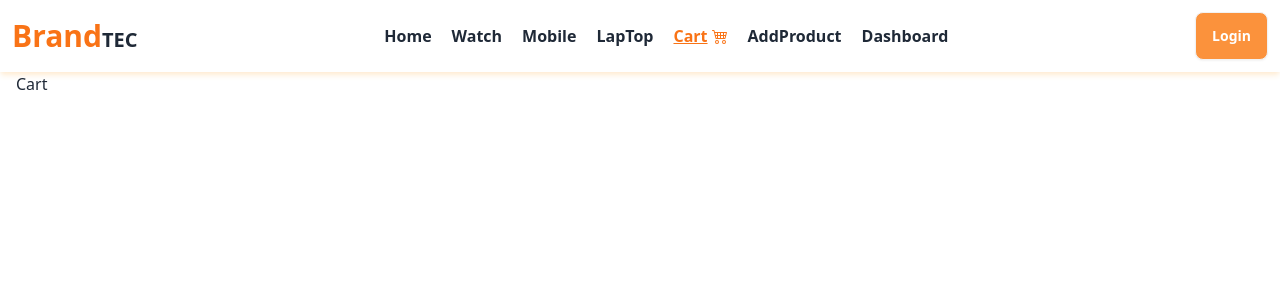
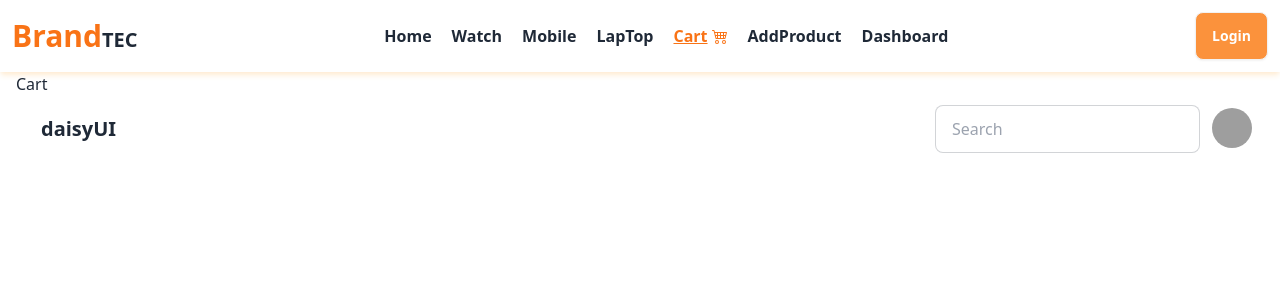
Before and after one commit to Masudur400/Brand-tec-client, a React (Vite) app: page /cart in a window 1280 px wide. Shown: the top 300 px of the page. Built offline with nearby package versions, Linux system fonts and the light colour scheme; no server answers; grey boxes are pictures that could not be loaded.

Commit message:
profile button add

```diff
--- a/src/components/Cart/Cart.jsx
+++ b/src/components/Cart/Cart.jsx
@@ -3,6 +3,41 @@ const Cart = () => {
     return (
         <div>
             Cart
+
+
+            <div className="navbar bg-base-100">
+                <div className="flex-1">
+                    <a className="btn btn-ghost text-xl">daisyUI</a>
+                </div>
+                <div className="flex-none gap-2">
+                    <div className="form-control">
+                        <input type="text" placeholder="Search" className="input input-bordered w-24 md:w-auto" />
+                    </div>
+                    <div className="dropdown dropdown-end">
+                        <div tabIndex={0} role="button" className="btn btn-ghost btn-circle avatar">
+                            <div className="w-10 rounded-full">
+                                <img
+                                    alt="Tailwind CSS Navbar component"
+                                    src="https://img.daisyui.com/images/stock/photo-1534528741775-53994a69daeb.jpg" />
+                            </div>
+                        </div>
+                        <ul
+                            tabIndex={0}
+                            className="menu menu-sm dropdown-content bg-base-100 rounded-box z-[1] mt-3 w-52 p-2 shadow">
+                            <li>
+                                <a className="justify-between">
+                                    Profile
+                                    <span className="badge">New</span>
+                                </a>
+                            </li>
+                            <li><a>Settings</a></li>
+                            <li><a>Logout</a></li>
+                        </ul>
+                    </div>
+                </div>
+            </div>
+
+
         </div>
     );
 };
--- a/src/components/NavBar/NavBar.jsx
+++ b/src/components/NavBar/NavBar.jsx
@@ -4,10 +4,14 @@ import { GrMenu } from "react-icons/gr";
 import { HiOutlineX } from "react-icons/hi";
 import { Link, NavLink } from "react-router-dom";
 import useAuth from "../Hooks/useAuth";
+import { MdLogout } from "react-icons/md";
+import { FaXmark } from "react-icons/fa6";
+import { GoX } from "react-icons/go";
 
 const NavBar = () => {
 
     const [open, setOpen] = useState(false)
+    const [profile, setProfile] = useState(false)
     const { user, logOut, loading } = useAuth()
 
     const routes = <>
@@ -46,14 +50,47 @@ const NavBar = () => {
             {/* user image & button  */}
             {
                 user ?
-                    <div className="flex max-sm:gap-2 gap-4 justify-center">
+                    <div className="flex max-sm:gap-2 gap-4 justify-center mr-2 lg:mr-6">
+                        <div>
                         <div className="avatar">
                             <div className="max-sm:w-8 w-12 rounded-full border">
-                                <img src={user?.photoURL} alt="user image"/>
+                                <img src={user?.photoURL} alt="user image" referrerPolicy="no-referrer"
+                                onClick={()=>setProfile(!profile)}/>
                             </div>
                         </div>
-                        <button onClick={()=>logOut()} className="btn md:font-bold max-sm:btn-sm text-white bg-orange-400 hover:bg-orange-500">LogOut</button>
+                            <ul className={`absolute space-y-5 ${profile ? 'bg-gray-50 md:min-w-32 px-3 py-2 z-[99] font-bold rounded-md right-1 md:right-4': 'hidden'}`}>
+                                <li onClick={()=>setProfile(!profile)} className="absolute text-2xl md:text-3xl top-0 right-0"> <GoX className="border border-black rounded-full"></GoX></li>
+                                <div>
+                                <li onClick={()=>setProfile(!profile)}><Link to='/profile' className="hover:text-orange-500">Profile</Link></li>
+                                <li onClick={()=>logOut()} className="flex gap-1 items-center hover:text-orange-500">LogOut <MdLogout></MdLogout></li>
+                                </div>
+                            </ul>
+                        </div>
+                        {/* <button  className="btn md:font-bold max-sm:btn-sm text-white bg-orange-400 hover:bg-orange-500">LogOut</button> */}
                     </div>
+
+                    // <div className="dropdown dropdown-end">
+                    //     <div
+                    //     tabIndex={0}
+
+                    //      role="button" className="btn btn-ghost btn-circle avatar">
+                    //         <div className="w-10 rounded-full">
+                    //             <img
+                    //                 alt="Tailwind CSS Navbar component"
+                    //                 src={user?.photoURL} onClick={()=>setOpen(!open)} />
+                    //         </div>
+                    //     </div>
+                    //     {open === true ? <ul
+                    //         tabIndex={0}
+                    //         className="menu menu-sm dropdown-content bg-base-100 rounded-box z-[99] mt-3 w-36 p-2 shadow">
+                    //         <li>
+                    //             <a>  Profile  </a>
+                    //         </li>
+                    //         <li><a>Settings</a></li>
+                    //         <li><a>Logout</a></li>
+                    //     </ul>:''}
+                    // </div>
+
                     : <div>
                         <Link to='/loginRegister/login' className="btn font-bold max-sm:btn-sm text-white bg-orange-400 hover:bg-orange-500">Login</Link>
                     </div>
--- /dev/null
+++ b/src/components/Profile/Profile.jsx
@@ -0,0 +1,15 @@
+import { Helmet } from "react-helmet";
+
+
+const Profile = () => {
+    return (
+        <div>
+            <Helmet>
+                <title>Profile</title>
+            </Helmet>
+            Profile
+        </div>
+    );
+};
+
+export default Profile;
--- a/src/components/Register/Register.jsx
+++ b/src/components/Register/Register.jsx
@@ -19,7 +19,7 @@ const Register = () => {
 
     const { createUser, googleLogin, loading } = useAuth()
     const axiosPublic = useAxiosPublic()
-    const navigate= useNavigate()
+    const navigate = useNavigate()
 
     const [showPassword, setShowPassword] = useState(false);
     const [emailError, setEmailError] = useState('');
@@ -65,7 +65,6 @@ const Register = () => {
 
             createUser(email, password)
                 .then(result => {
-                    console.log(result.user)
                     updateProfile(result.user, {
                         displayName: name,
                         photoURL: imageUrl
@@ -78,22 +77,23 @@ const Register = () => {
                         photo: imageUrl,
                         role: 'anonymous'
                     }
-                    axiosPublic.post('/users',userInfo)
-                    .then(res=>{
-                        if(res.data.insertedId){
+                    axiosPublic.post('/users', userInfo)
+                        .then(res => {
+                            if (res.data.insertedId) {
                                 Swal.fire({
                                     title: "Success!",
                                     text: "Register successfully!",
                                     icon: "success"
                                 });
                             }
+                            setUserSuccess('user created successfully')
+                            navigate(location?.state ? location.state : '/')
                         })
                 })
-                .catch(error =>{
+                .catch(error => {
                     console.log(error.message)
                 })
-                setUserSuccess('user created successfully')
-                navigate(location?.state ? location.state : '/')
+
 
 
 
@@ -175,7 +175,11 @@ const Register = () => {
                     <p className="font-semibold">Your Photo</p>
                     <input type="file" placeholder="" name="photo" id="" className="w-full px-4 py-2 rounded-md bg-white" />
 
-                    <input className="w-full px-4 py-2 text-center text-lg rounded-md bg-orange-500 hover:bg-orange-600 border hover:border-black-500 text-white font-bold my-3" type="submit" value="Register" />
+                    {
+                        loading ? <button disabled className="w-full px-4 py-2 text-center text-lg rounded-md bg-orange-500 hover:bg-orange-600 border hover:border-black-500 text-white font-bold my-3"><span className="loading loading-spinner loading-md"></span></button> :
+                            <input disabled={loading} className="w-full px-4 py-2 text-center text-lg rounded-md bg-orange-500 hover:bg-orange-600 border hover:border-black-500 text-white font-bold my-3" type="submit" value="Register" />
+                    }
+
                 </form>
 
                 <p>Already have an account ? <Link to='/loginRegister/login' className="text-red-500 font-bold underline">please Login</Link></p>
--- a/src/main.jsx
+++ b/src/main.jsx
@@ -24,6 +24,7 @@ import LoginRegister from './LoginRegister/LoginRegister.jsx';
 import Cart from './components/Cart/Cart.jsx';
 import AddProduct from './components/AddProduct/AddProduct.jsx';
 import AuthProvider from './components/Providers/AuthProvider.jsx';
+import Profile from './components/Profile/Profile.jsx';
 
 const router = createBrowserRouter([
   {
@@ -53,6 +54,10 @@ const router = createBrowserRouter([
       {
         path: '/addProduct',
         element: <AddProduct></AddProduct>
+      },
+      {
+        path: '/profile',
+        element: <Profile></Profile>
       },
       // {
       //   path:'/login',
```
Lines whose indentation alone changed are shown as unchanged.
